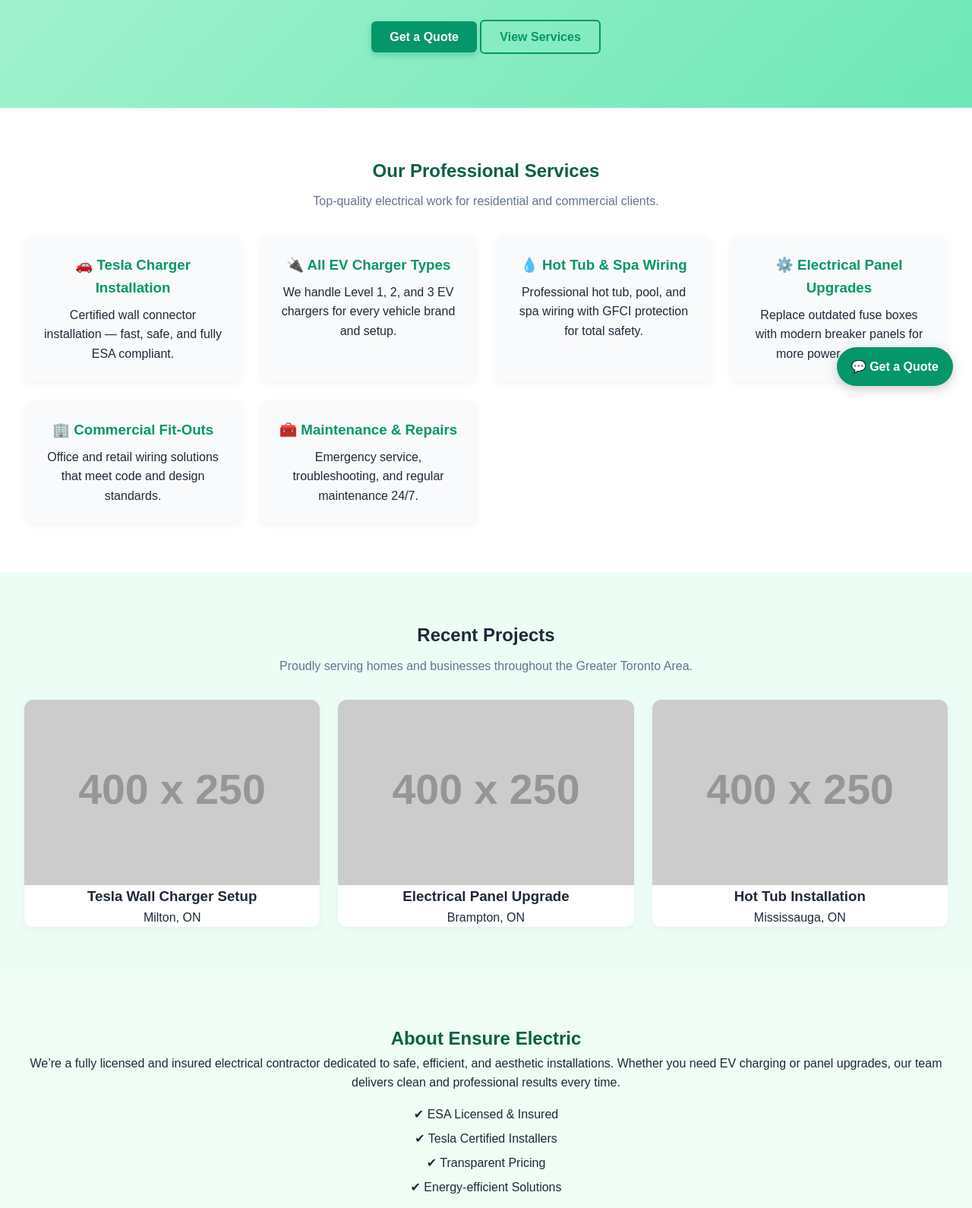
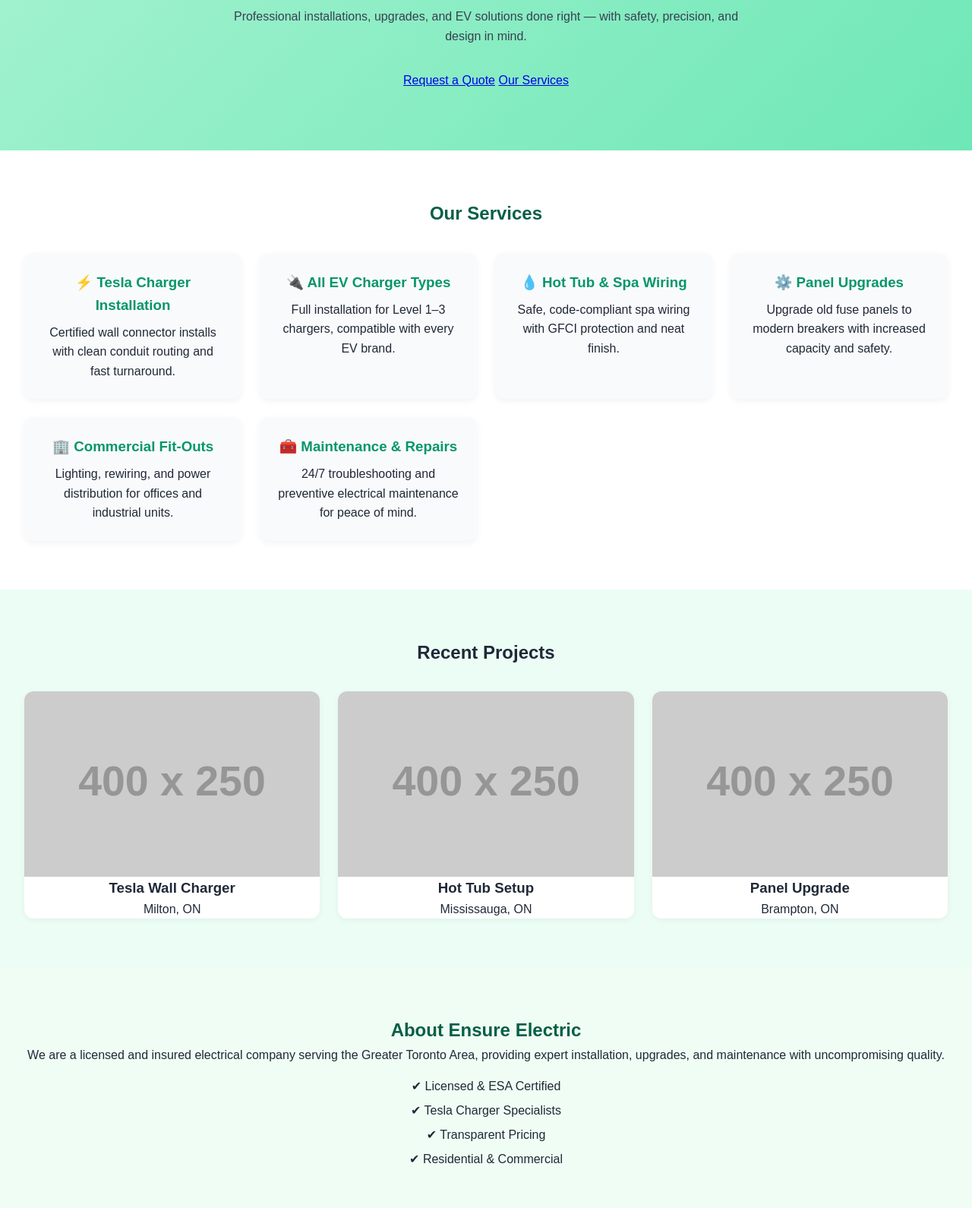
Before and after one commit to justjaswinder/ensure-electric-portfolio, a plain HTML site: page index.html in a window 1280 px wide. Shown: the part 267-1857 px from the top of the page at 76% size. Drawn offline with Linux system fonts and the light colour scheme; placeholder pictures from the web are drawn by us.

Commit message:
Update index.html

```diff
--- a/index.html
+++ b/index.html
@@ -3,120 +3,84 @@
 <head>
   <meta charset="UTF-8" />
   <meta name="viewport" content="width=device-width, initial-scale=1.0" />
-  <title>Ensure Electric | Licensed Electricians in GTA</title>
+  <title>Ensure Electric | Electrical Services in GTA</title>
   <link rel="stylesheet" href="style.css" />
   <script defer src="script.js"></script>
 </head>
 <body>
   <!-- Header -->
   <header class="navbar">
-    <div class="logo">⚡ Ensure Electric</div>
-    <nav>
+    <div class="logo-text">ENSURE ELECTRIC</div>
+    <button class="menu-toggle">☰</button>
+    <nav class="nav-links">
       <a href="#services">Services</a>
       <a href="#projects">Projects</a>
       <a href="#about">About</a>
-      <a href="#contact" class="btn-primary">Contact</a>
+      <a href="#contact" class="btn-contact">Contact</a>
     </nav>
   </header>
 
   <!-- Hero -->
-  <section class="hero reveal fade-up">
+  <section class="hero">
     <div class="hero-text">
-      <h1>Powering Homes & Businesses with Safety and Precision</h1>
-      <p>Specializing in Tesla charger installations, hot tub wiring, and complete electrical upgrades across the GTA.</p>
+      <h1>Power That Performs.<br><span>Your Trusted Electrical Experts.</span></h1>
+      <p>Professional installations, upgrades, and EV solutions done right — with safety, precision, and design in mind.</p>
       <div class="hero-buttons">
-        <a href="#contact" class="btn-primary">Get a Quote</a>
-        <a href="#services" class="btn-secondary">View Services</a>
+        <a href="#contact" class="btn-dark">Request a Quote</a>
+        <a href="#services" class="btn-outline">Our Services</a>
       </div>
     </div>
   </section>
 
   <!-- Services -->
-  <section id="services" class="services reveal fade-up">
-    <h2>Our Professional Services</h2>
-    <p class="section-subtitle">Top-quality electrical work for residential and commercial clients.</p>
-
+  <section id="services" class="services">
+    <h2>Our Services</h2>
     <div class="service-cards">
-      <div class="card">
-        <h3>🚗 Tesla Charger Installation</h3>
-        <p>Certified wall connector installation — fast, safe, and fully ESA compliant.</p>
-      </div>
-      <div class="card">
-        <h3>🔌 All EV Charger Types</h3>
-        <p>We handle Level 1, 2, and 3 EV chargers for every vehicle brand and setup.</p>
-      </div>
-      <div class="card">
-        <h3>💧 Hot Tub & Spa Wiring</h3>
-        <p>Professional hot tub, pool, and spa wiring with GFCI protection for total safety.</p>
-      </div>
-      <div class="card">
-        <h3>⚙️ Electrical Panel Upgrades</h3>
-        <p>Replace outdated fuse boxes with modern breaker panels for more power and safety.</p>
-      </div>
-      <div class="card">
-        <h3>🏢 Commercial Fit-Outs</h3>
-        <p>Office and retail wiring solutions that meet code and design standards.</p>
-      </div>
-      <div class="card">
-        <h3>🧰 Maintenance & Repairs</h3>
-        <p>Emergency service, troubleshooting, and regular maintenance 24/7.</p>
-      </div>
+      <div class="card"><h3>⚡ Tesla Charger Installation</h3><p>Certified wall connector installs with clean conduit routing and fast turnaround.</p></div>
+      <div class="card"><h3>🔌 All EV Charger Types</h3><p>Full installation for Level 1–3 chargers, compatible with every EV brand.</p></div>
+      <div class="card"><h3>💧 Hot Tub & Spa Wiring</h3><p>Safe, code-compliant spa wiring with GFCI protection and neat finish.</p></div>
+      <div class="card"><h3>⚙️ Panel Upgrades</h3><p>Upgrade old fuse panels to modern breakers with increased capacity and safety.</p></div>
+      <div class="card"><h3>🏢 Commercial Fit-Outs</h3><p>Lighting, rewiring, and power distribution for offices and industrial units.</p></div>
+      <div class="card"><h3>🧰 Maintenance & Repairs</h3><p>24/7 troubleshooting and preventive electrical maintenance for peace of mind.</p></div>
     </div>
   </section>
 
   <!-- Projects -->
-  <section id="projects" class="projects reveal fade-up">
+  <section id="projects" class="projects">
     <h2>Recent Projects</h2>
-    <p class="section-subtitle">Proudly serving homes and businesses throughout the Greater Toronto Area.</p>
     <div class="project-grid">
-      <div class="project-card">
-        <img src="https://via.placeholder.com/400x250" alt="Tesla charger installation" />
-        <h3>Tesla Wall Charger Setup</h3>
-        <p>Milton, ON</p>
-      </div>
-      <div class="project-card">
-        <img src="https://via.placeholder.com/400x250" alt="Panel upgrade" />
-        <h3>Electrical Panel Upgrade</h3>
-        <p>Brampton, ON</p>
-      </div>
-      <div class="project-card">
-        <img src="https://via.placeholder.com/400x250" alt="Hot tub wiring" />
-        <h3>Hot Tub Installation</h3>
-        <p>Mississauga, ON</p>
-      </div>
+      <div class="project-card"><img src="https://via.placeholder.com/400x250" alt=""><h3>Tesla Wall Charger</h3><p>Milton, ON</p></div>
+      <div class="project-card"><img src="https://via.placeholder.com/400x250" alt=""><h3>Hot Tub Setup</h3><p>Mississauga, ON</p></div>
+      <div class="project-card"><img src="https://via.placeholder.com/400x250" alt=""><h3>Panel Upgrade</h3><p>Brampton, ON</p></div>
     </div>
   </section>
 
   <!-- About -->
-  <section id="about" class="about reveal fade-up">
+  <section id="about" class="about">
     <h2>About Ensure Electric</h2>
-    <p>We’re a fully licensed and insured electrical contractor dedicated to safe, efficient, and aesthetic installations. Whether you need EV charging or panel upgrades, our team delivers clean and professional results every time.</p>
+    <p>We are a licensed and insured electrical company serving the Greater Toronto Area, providing expert installation, upgrades, and maintenance with uncompromising quality.</p>
     <ul>
-      <li>✔ ESA Licensed & Insured</li>
-      <li>✔ Tesla Certified Installers</li>
+      <li>✔ Licensed & ESA Certified</li>
+      <li>✔ Tesla Charger Specialists</li>
       <li>✔ Transparent Pricing</li>
-      <li>✔ Energy-efficient Solutions</li>
+      <li>✔ Residential & Commercial</li>
     </ul>
   </section>
 
   <!-- Contact -->
-  <section id="contact" class="contact reveal fade-up">
-    <h2>Request a Quote</h2>
-    <p class="section-subtitle">Tell us what you need — we respond within 24 hours.</p>
+  <section id="contact" class="contact">
+    <h2>Get in Touch</h2>
     <form class="contact-form">
-      <input type="text" placeholder="Full Name" required />
-      <input type="email" placeholder="Email" required />
-      <textarea placeholder="Describe your project (e.g. Tesla charger, hot tub wiring)" required></textarea>
-      <button type="submit" class="btn-primary">Send Message</button>
+      <input type="text" placeholder="Full Name" required>
+      <input type="email" placeholder="Email" required>
+      <textarea placeholder="Your Message" required></textarea>
+      <button type="submit" class="btn-dark">Send Message</button>
     </form>
   </section>
 
-  <!-- Floating Quote Button -->
-  <a href="#contact" class="floating-btn">💬 Get a Quote</a>
-
   <!-- Footer -->
   <footer class="footer">
-    <p>© <span id="year"></span> Ensure Electric • Powered by Precision & Trust</p>
+    <p>© <span id="year"></span> Ensure Electric | Built for Precision and Power</p>
   </footer>
 </body>
 </html>
```
